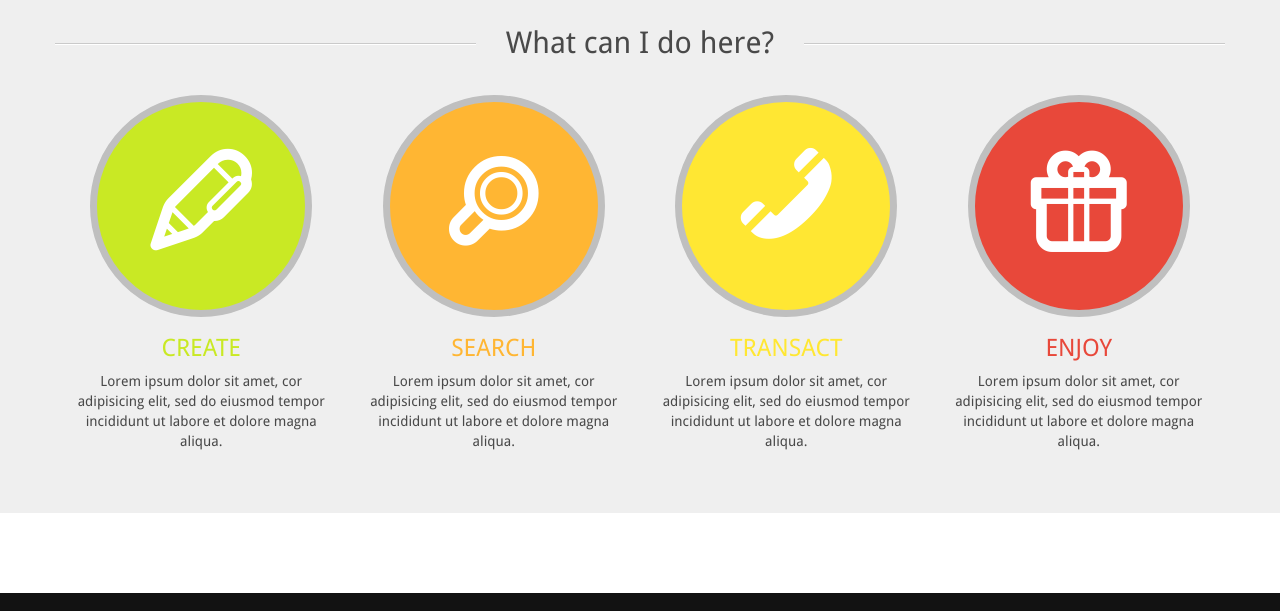
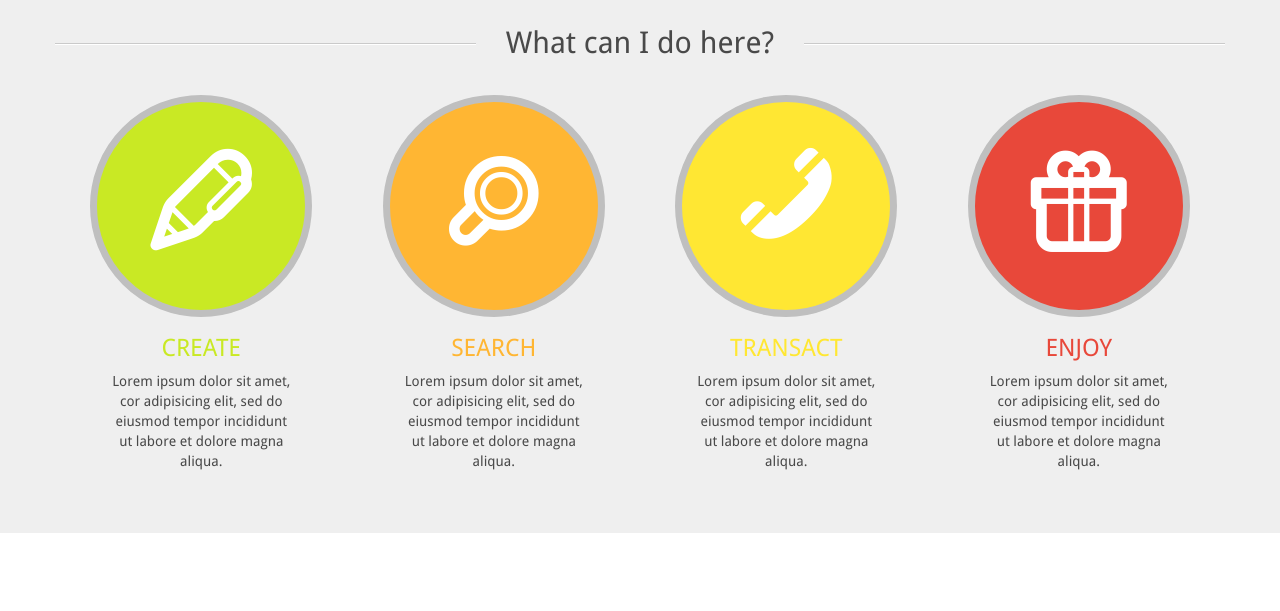
Before and after one commit to nixth/baguiocity.asia, a website: page views/index.html in a window 1280 px wide. Shown: the part 830-1441 px from the top of the page. Drawn offline with Linux system fonts and the light colour scheme.

Commit message:
Update
Responsive Update

```diff
--- a/static/less/global-responsive.less
+++ b/static/less/global-responsive.less
@@ -149,6 +149,10 @@
                     width: 222px;
                     margin: 0 auto;
                 }
+
+                p {
+                    padding: 0 50px;
+                }
             }
             .create {
                 a {
```
Also changed, not shown: static/css/default.css.
